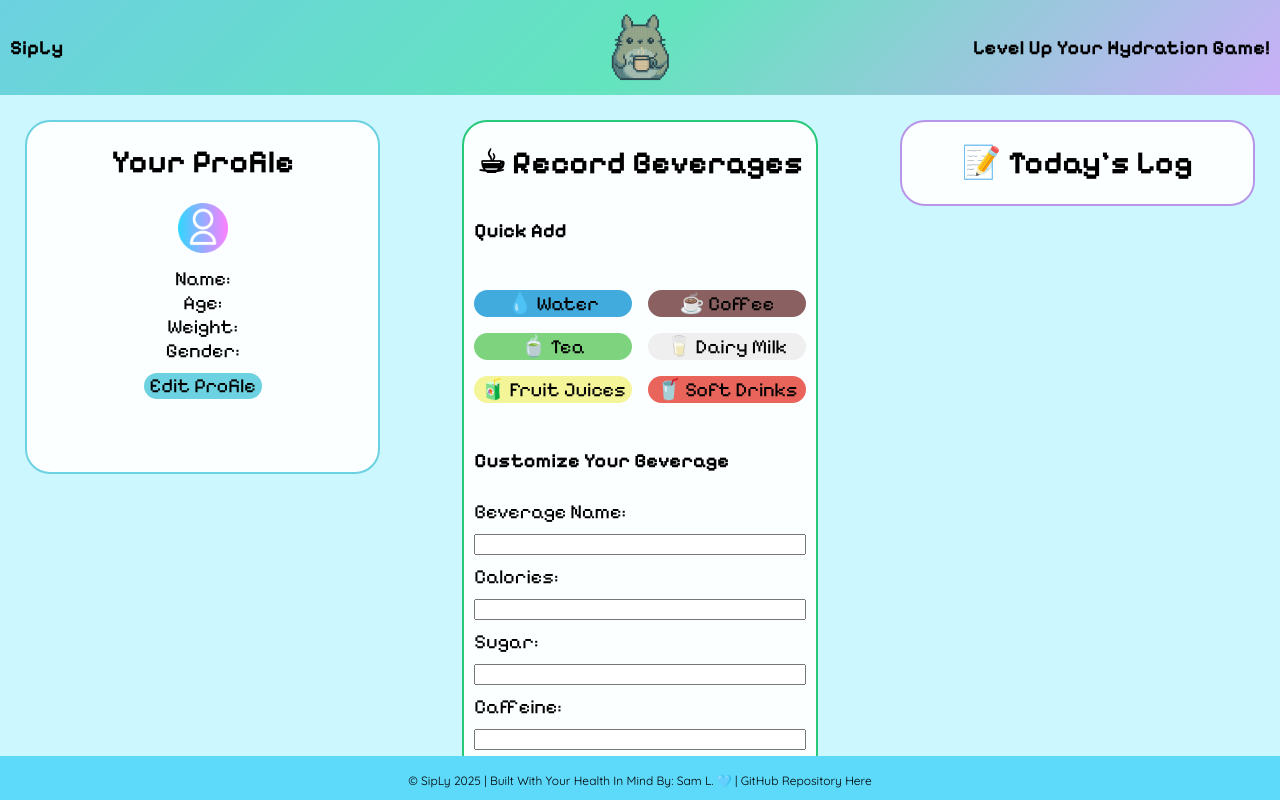
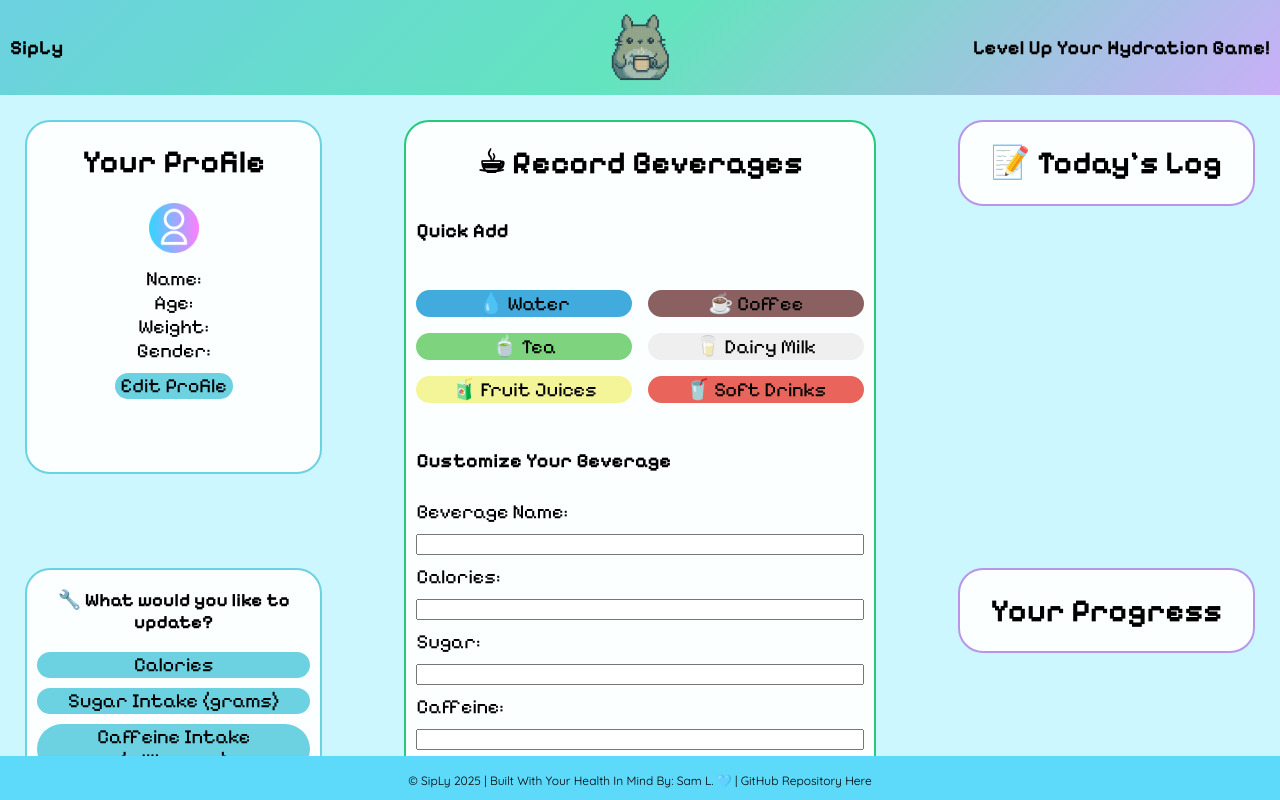
Before and after one commit to samlui1009/SipLy, a React (Vite) app in the folder client/: page / in a window 1280 px wide. Shown: the top 800 px of the page. Built offline with nearby package versions, Linux system fonts and the light colour scheme.

Commit message:
Fixed overall grid layout for SipLy

```diff
--- a/client/src/App.css
+++ b/client/src/App.css
@@ -16,11 +16,30 @@ body {
 
 .grid-container {
     display: grid;
-    grid-template-columns: 1fr 1fr 1fr;
+    grid-template-columns: 1fr 1.5fr 1fr;
+    /* Changes the "fraction" of how wide each column should take */
+    grid-template-rows: auto auto;
+    grid-template-areas: "profile beverages log" "happiness beverages progress";
+    /* Named layout map */
     gap: 2rem;
-    flex: 1;
     padding-bottom: 2rem;
     align-items: start;
+}
+
+.profile-panel {
+    grid-area: profile;
+}
+
+.add-bev-panel {
+    grid-area: beverages;
+}
+
+.daily-log-panel {
+    grid-area: log;
+}
+
+.daily-viz-panel {
+    grid-area: progress;
 }
 
 .site-footer {
--- a/client/src/App.jsx
+++ b/client/src/App.jsx
@@ -17,11 +17,21 @@ function App() {
       <div className="app-container">
         <Header></Header>
         <div className="grid-container">
-            <UserProfile></UserProfile>
-            <MainMenu></MainMenu>
-            <DailySummary></DailySummary>
-            <GoalsMenu className="goals"></GoalsMenu>
-            <DailyViz></DailyViz>
+            <div className="profile-panel">
+                <UserProfile></UserProfile>
+            </div>
+            <div className="add-bev-panel">
+                <MainMenu></MainMenu>
+            </div>
+            <div className="daily-log-panel">
+                <DailySummary></DailySummary>
+            </div>
+            <div className="update-goals-panel">
+                <GoalsMenu></GoalsMenu>
+            </div>
+            <div className="daily-viz-panel">
+                <DailyViz></DailyViz>
+            </div>
         </div>
         <div className="site-footer">
             <Footer></Footer>
```
